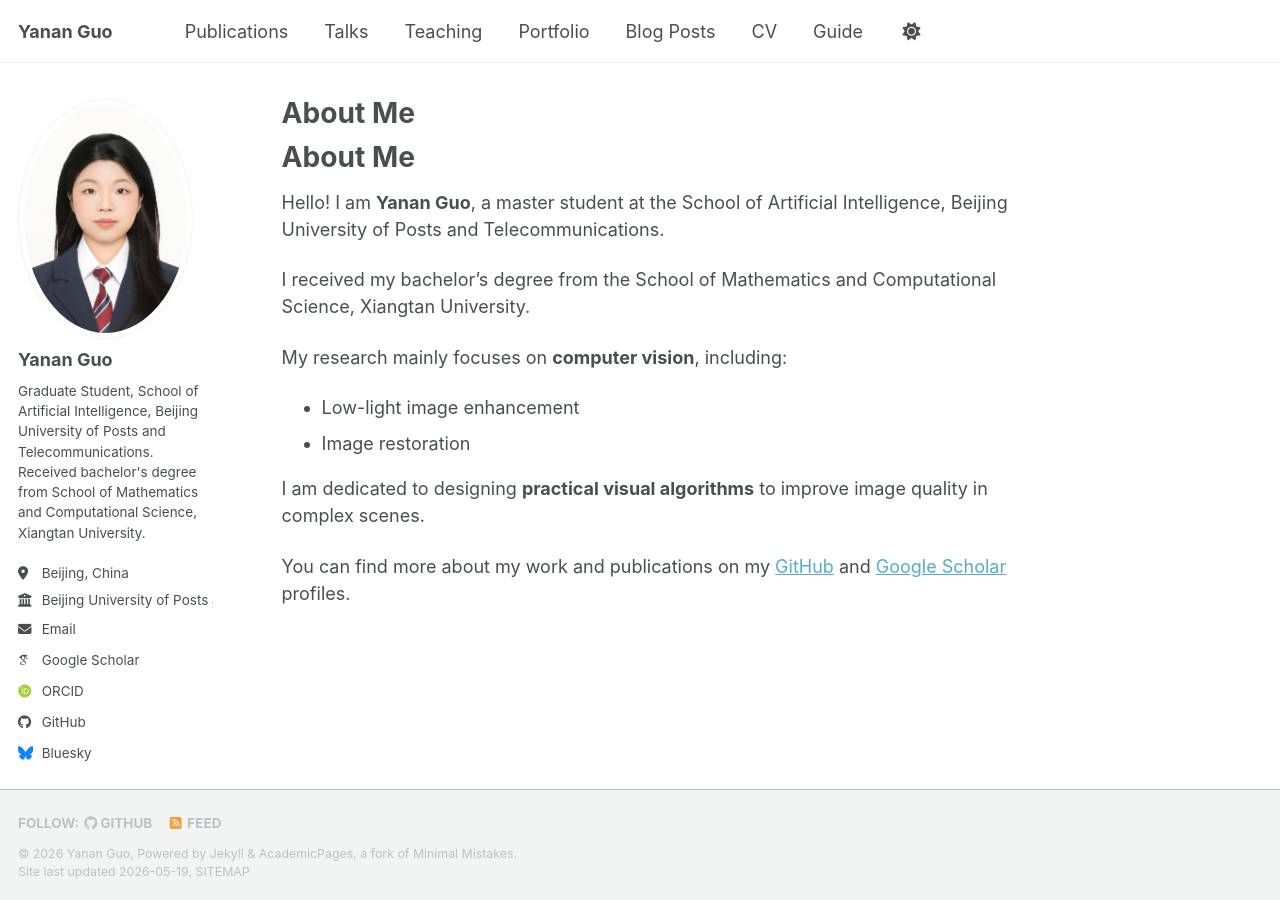
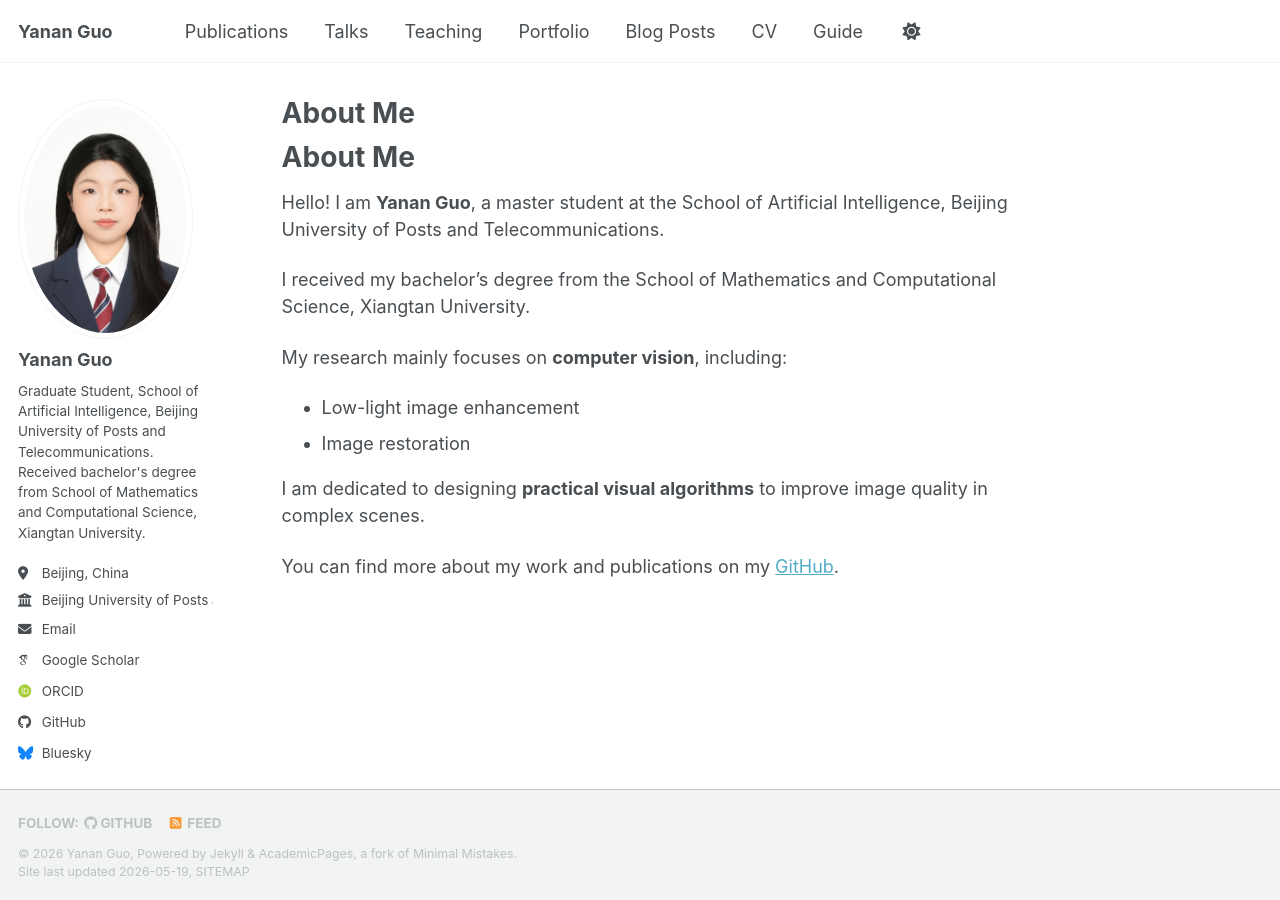
Before and after one commit to gyniy/gyniy.github.io, a Jekyll site: the page built from _pages/about.md, in a window 1280 px wide. Built offline with Jekyll 4.4.1, drawn with Linux system fonts in a browser that asks for light colours; some web fonts are replaced; a script bundle is joined from its source files by our own code; library files that are not in the unit come from our copies.

Commit message:
Update about.md

```diff
--- a/_pages/about.md
+++ b/_pages/about.md
@@ -17,4 +17,4 @@ My research mainly focuses on **computer vision**, including:
 
 I am dedicated to designing **practical visual algorithms** to improve image quality in complex scenes.
 
-You can find more about my work and publications on my [GitHub](https://github.com/yourusername) and [Google Scholar](https://scholar.google.com/citations?user=yourID) profiles.
+You can find more about my work and publications on my [GitHub](https://github.com/yourusername).
```
